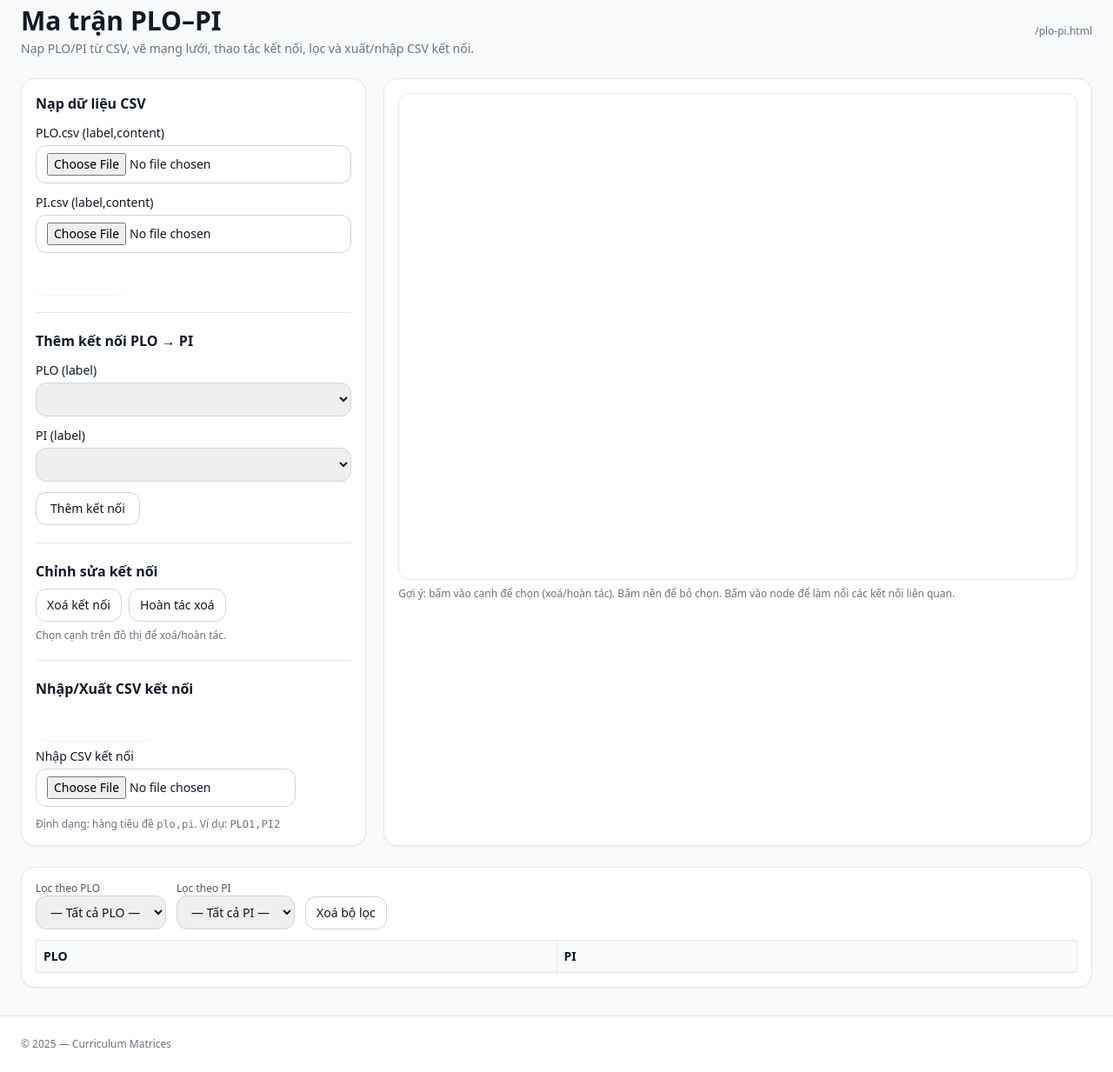
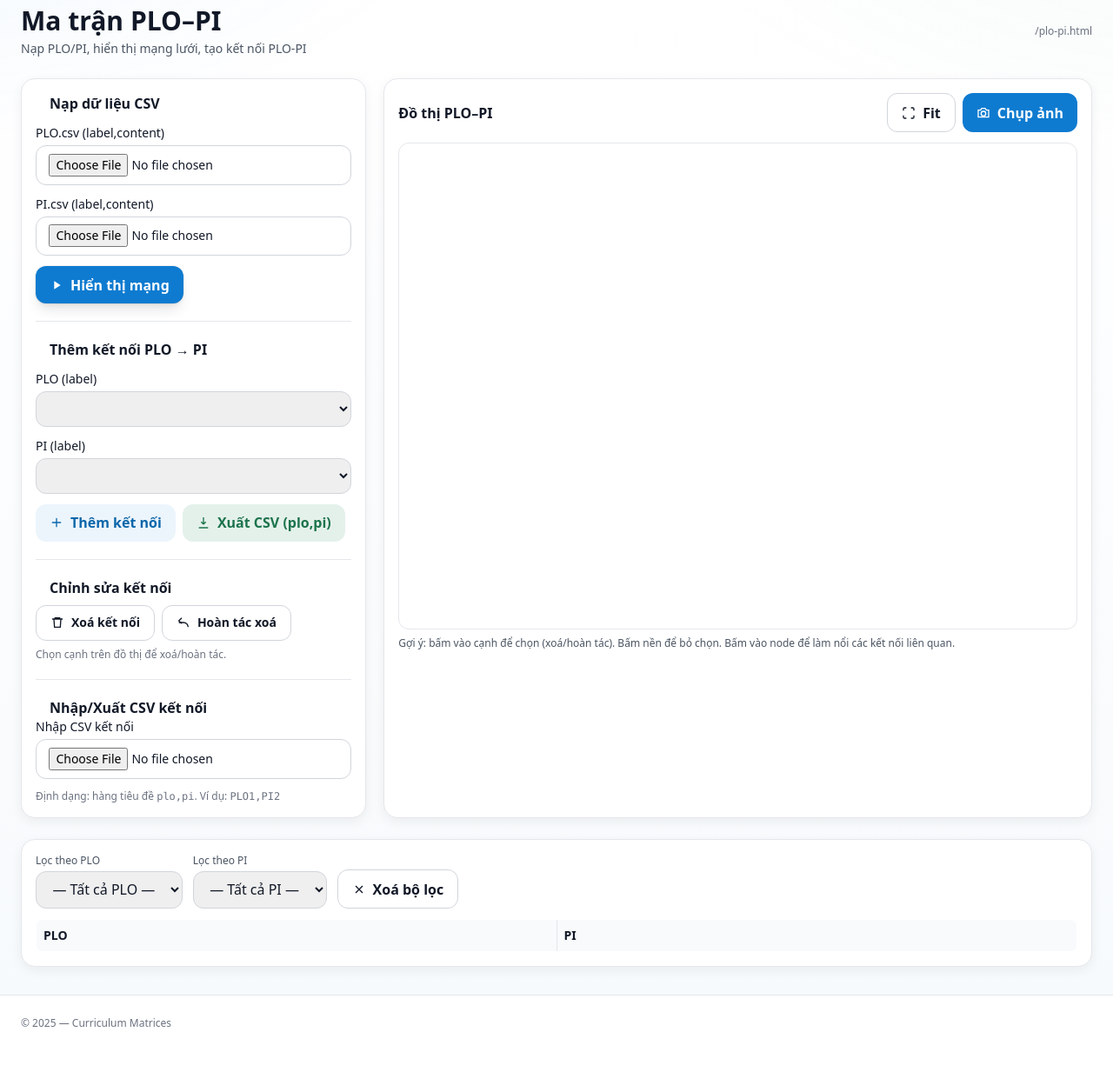
Before and after one commit to vophong90/TM-CBE, a plain HTML site: page plo-pi.html in a window 1280 px wide. Shown: the part 75-1308 px from the top of the page at 87% size. After the commit the page ends 1284 px from the top, so only its background shows below. Drawn offline with nearby package versions, Linux system fonts and the light colour scheme; a script that the page names is missing.

Commit message:
Update plo-pi.html

```diff
--- a/plo-pi.html
+++ b/plo-pi.html
@@ -5,46 +5,75 @@
   <meta name="viewport" content="width=device-width, initial-scale=1" />
   <title>Ma trận PLO–PI</title>
 
-  <!-- Brand palette + Tailwind CDN -->
+  <!-- Font -->
   <link rel="preconnect" href="https://fonts.gstatic.com" crossorigin>
   <link href="https://fonts.googleapis.com/css2?family=Inter:wght@400;600;700&display=swap" rel="stylesheet">
+
+  <!-- Tailwind config (đặt TRƯỚC CDN) -->
   <script>
-    const brand = {
-      50:'#EEF7FF',100:'#D8ECFF',200:'#BADBFF',300:'#8EC4FF',400:'#5AA9F7',
-      500:'#2D8FE8',600:'#0E7BD0',700:'#0B66AA',800:'#0D5186',900:'#0E436F'
-    };
-    const yhct = {
-      50:'#EFFAF3',100:'#D7F2E2',200:'#B5E6C9',300:'#86D6AA',400:'#53C48B',
-      500:'#2BAE72',600:'#228C5C',700:'#1C734C',800:'#165B3D',900:'#124B33'
-    };
-    const accent = {
-      50:'#FFFAE8',100:'#FFF3C4',200:'#FFE58A',300:'#FFD34D',400:'#FFC21E',
-      500:'#FFB000',600:'#F59F00',700:'#D97706',800:'#B45309',900:'#92400E'
-    };
-    tailwind.config = {
-      theme:{ extend:{ colors:{brand,yhct,herb:yhct,accent}, fontFamily:{sans:['Inter','ui-sans-serif','system-ui']} } }
-    };
+    const brand = {50:'#EEF7FF',100:'#D8ECFF',200:'#BADBFF',300:'#8EC4FF',400:'#5AA9F7',
+                   500:'#2D8FE8',600:'#0E7BD0',700:'#0B66AA',800:'#0D5186',900:'#0E436F'};
+    const yhct  = {50:'#EFFAF3',100:'#D7F2E2',200:'#B5E6C9',300:'#86D6AA',400:'#53C48B',
+                   500:'#2BAE72',600:'#228C5C',700:'#1C734C',800:'#165B3D',900:'#124B33'};
+    const accent= {50:'#FFFAE8',100:'#FFF3C4',200:'#FFE58A',300:'#FFD34D',400:'#FFC21E',
+                   500:'#FFB000',600:'#F59F00',700:'#D97706',800:'#B45309',900:'#92400E'};
+    window.tailwind = { config: {
+      theme:{ extend:{ colors:{ brand, yhct, herb:yhct, accent },
+                        fontFamily:{ sans:['Inter','ui-sans-serif','system-ui'] } } }
+    }};
   </script>
   <script src="https://cdn.tailwindcss.com"></script>
 
-  <!-- Favicon pack (nếu đã thêm vào /assets/brand/ ) -->
-  <link rel="icon" href="/assets/brand/favicon.svg" type="image/svg+xml">
-  <link rel="alternate icon" href="/assets/brand/favicon.ico">
-  <link rel="apple-touch-icon" href="/assets/brand/apple-touch-icon.png">
-  <link rel="mask-icon" href="/assets/brand/safari-pinned-tab.svg" color="#0E7BD0">
-  <link rel="manifest" href="/assets/brand/site.webmanifest">
+  <!-- Favicon pack (đường dẫn tương đối như index) -->
+  <link rel="icon" href="./assets/brand/favicon.svg" type="image/svg+xml">
+  <link rel="alternate icon" href="./assets/brand/favicon.ico">
+  <link rel="apple-touch-icon" href="./assets/brand/apple-touch-icon.png">
+  <link rel="mask-icon" href="./assets/brand/safari-pinned-tab.svg" color="#0E7BD0">
+  <link rel="manifest" href="./assets/brand/site.webmanifest">
   <meta name="theme-color" content="#0E7BD0">
 
-  <!-- App styles (tùy chọn của bạn) -->
+  <!-- App styles -->
   <link rel="stylesheet" href="./css/styles.css" />
 
   <!-- Libs -->
   <script src="https://unpkg.com/cytoscape@3.28.1/dist/cytoscape.min.js"></script>
   <script src="https://cdn.jsdelivr.net/npm/papaparse@5.4.1/papaparse.min.js"></script>
+
+  <style>
+    :root{
+      --brand-600:#0E7BD0; --brand-700:#0B66AA;
+      --yhct-600:#228C5C;  --accent-600:#F59F00;
+    }
+    /* Buttons đồng bộ với index */
+    .btn{display:inline-flex;align-items:center;gap:.5rem;border-radius:.75rem;
+         font-weight:700; padding:.6rem 1rem; transition:.2s}
+    .btn svg{width:1rem;height:1rem}
+    .btn-primary{background:var(--brand-600);color:#fff}
+    .btn-primary:hover{background:var(--brand-700)}
+    .btn-outline{border:1px solid #d1d5db;background:#fff}
+    .btn-outline:hover{background:#f8fafc}
+    .btn-soft{background:rgba(14,123,208,.08); color:#0B66AA}
+    .btn-soft:hover{background:rgba(14,123,208,.12)}
+    /* Inputs */
+    .input{border:1px solid #d1d5db;border-radius:.75rem;padding:.55rem .9rem}
+    .input:focus{outline:none;box-shadow:0 0 0 2px rgba(14,123,208,.35);border-color:#8EC4FF}
+    /* Card */
+    .card{border-radius:1rem;border:1px solid #e5e7eb;background:#fff;box-shadow:0 4px 14px rgba(0,0,0,.06)}
+    /* Page tint giống index */
+    .page{
+      background:
+        radial-gradient(1100px 520px at -10% -10%, rgba(14,123,208,.06), transparent 60%),
+        radial-gradient(1100px 520px at 110% -10%, rgba(43,174,114,.06), transparent 60%),
+        linear-gradient(180deg,#fff 0%, #f7fafc 100%);
+    }
+    /* Table */
+    table thead th{background:#f8fafc}
+  </style>
 </head>
-<body class="bg-gray-50 text-gray-900 font-sans">
+
+<body class="bg-white text-gray-900 font-sans">
   <!-- NAV -->
-  <header class="sticky top-0 z-40 bg-white/90 backdrop-blur border-b">
+  <header class="sticky top-0 z-40 bg-white border-b border-gray-200">
     <nav class="max-w-7xl mx-auto px-4 md:px-6 py-3 flex items-center justify-between">
       <a href="./index.html" class="flex items-center gap-3 font-bold">
         <span class="inline-block w-2 h-2 rounded-full bg-brand-600"></span>
@@ -52,128 +81,165 @@
       </a>
       <ul class="flex gap-4 text-sm" id="topnav">
         <li><a href="./plo-pi.html" data-nav="plo-pi" class="nav-link text-brand-700">PLO-PI</a></li>
-        <li><a href="./plo-course.html" data-nav="plo-course" class="nav-link">PLO-Course</a></li>
-        <li><a href="./clo-plo.html" data-nav="clo-plo" class="nav-link">CLO-PLO</a></li>
-        <li><a href="./phan-bo-khung.html" data-nav="phan-bo-khung" class="nav-link">Phân bổ khung</a></li>
+        <li><a href="./plo-course.html" data-nav="plo-course" class="nav-link hover:text-brand-700">PLO-Course</a></li>
+        <li><a href="./clo-plo.html" data-nav="clo-plo" class="nav-link hover:text-brand-700">CLO-PLO</a></li>
+        <li><a href="./phan-bo-khung.html" data-nav="phan-bo-khung" class="nav-link hover:text-brand-700">Phân bổ khung</a></li>
       </ul>
     </nav>
   </header>
 
   <!-- PAGE -->
-  <main class="max-w-7xl mx-auto px-4 md:px-6 py-8 space-y-6">
+  <main class="page">
+    <div class="max-w-7xl mx-auto px-4 md:px-6 py-8 space-y-6">
       <div class="flex items-center justify-between">
         <div>
           <h1 class="text-2xl md:text-3xl font-semibold">Ma trận <span class="text-brand-700">PLO–PI</span></h1>
-        <p class="text-sm text-gray-500 mt-1">Nạp PLO/PI từ CSV, vẽ mạng lưới, thao tác kết nối, lọc và xuất/nhập CSV kết nối.</p>
+          <p class="text-sm text-gray-600 mt-1">Nạp PLO/PI, hiển thị mạng lưới, tạo kết nối PLO-PI</p>
         </div>
         <div class="text-xs text-gray-500">/plo-pi.html</div>
       </div>
 
       <div class="grid lg:grid-cols-3 gap-5">
         <!-- LEFT: CSV + Actions -->
-      <section class="rounded-2xl border bg-white shadow-sm p-4 space-y-5">
+        <section class="card p-4 space-y-5">
+          <!-- Block: CSV -->
           <div class="space-y-3">
-          <h3 class="font-semibold">Nạp dữ liệu CSV</h3>
+            <h3 class="font-semibold flex items-center gap-2">
+              <span class="inline-block w-2 h-2 rounded-full bg-brand-600"></span>
+              Nạp dữ liệu CSV
+            </h3>
             <label class="block text-sm">PLO.csv (label,content)
-            <input type="file" id="ploCsvInput" accept=".csv"
-                   class="mt-1 w-full rounded-xl border border-gray-300 px-3 py-2 text-sm focus:outline-none focus:ring-2 focus:ring-brand-500 focus:border-brand-500">
+              <input type="file" id="ploCsvInput" accept=".csv" class="input mt-1 w-full">
             </label>
             <label class="block text-sm">PI.csv (label,content)
-            <input type="file" id="piCsvInput" accept=".csv"
-                   class="mt-1 w-full rounded-xl border border-gray-300 px-3 py-2 text-sm focus:outline-none focus:ring-2 focus:ring-brand-500 focus:border-brand-500">
+              <input type="file" id="piCsvInput" accept=".csv" class="input mt-1 w-full">
             </label>
-          <button id="btnBuild"
-                  class="inline-flex items-center justify-center rounded-xl bg-brand-600 hover:bg-brand-700 text-white px-4 py-2 text-sm font-semibold shadow-sm">
-            Xây đồ thị
+            <button id="btnBuild" class="btn btn-primary shadow-lg ring-1 ring-black/5">
+              <!-- play icon -->
+              <svg viewBox="0 0 24 24" fill="currentColor"><path d="M8 5v14l11-7z"/></svg>
+              Hiển thị mạng
             </button>
             <div id="buildStatus" class="text-xs text-gray-500"></div>
           </div>
 
           <hr class="border-gray-200">
 
+          <!-- Block: Add edge -->
           <div class="space-y-3">
-          <h3 class="font-semibold">Thêm kết nối PLO → PI</h3>
+            <h3 class="font-semibold flex items-center gap-2">
+              <span class="inline-block w-2 h-2 rounded-full bg-brand-600"></span>
+              Thêm kết nối PLO → PI
+            </h3>
             <label class="block text-sm">PLO (label)
-            <select id="plo-add"
-                    class="mt-1 w-full rounded-xl border border-gray-300 px-3 py-2 text-sm focus:outline-none focus:ring-2 focus:ring-brand-500 focus:border-brand-500"></select>
+              <select id="plo-add" class="input mt-1 w-full"></select>
             </label>
             <label class="block text-sm">PI (label)
-            <select id="pi-add"
-                    class="mt-1 w-full rounded-xl border border-gray-300 px-3 py-2 text-sm focus:outline-none focus:ring-2 focus:ring-brand-500 focus:border-brand-500"></select>
+              <select id="pi-add" class="input mt-1 w-full"></select>
             </label>
-          <button id="btnAdd"
-                  class="inline-flex items-center justify-center rounded-xl border border-gray-300 hover:bg-gray-50 px-4 py-2 text-sm font-medium">
+            <div class="flex flex-wrap gap-2">
+              <button id="btnAdd" class="btn btn-soft">
+                <!-- plus icon -->
+                <svg viewBox="0 0 24 24" fill="currentColor"><path d="M12 5v14m-7-7h14" stroke="currentColor" stroke-width="2" stroke-linecap="round"/></svg>
                 Thêm kết nối
               </button>
+              <button id="btnExportConnCSV" class="btn" style="background: rgba(34,140,92,.12); color:#1C734C">
+                <!-- download icon -->
+                <svg viewBox="0 0 24 24" fill="none" stroke="currentColor" stroke-width="2"><path d="M12 3v12m0 0 4-4m-4 4-4-4M4 21h16"/></svg>
+                Xuất CSV (plo,pi)
+              </button>
+            </div>
           </div>
 
           <hr class="border-gray-200">
 
+          <!-- Block: Edit edges -->
           <div class="space-y-2">
-          <h3 class="font-semibold">Chỉnh sửa kết nối</h3>
+            <h3 class="font-semibold flex items-center gap-2">
+              <span class="inline-block w-2 h-2 rounded-full bg-brand-600"></span>
+              Chỉnh sửa kết nối
+            </h3>
             <div class="flex flex-wrap gap-2 text-sm">
-            <button id="btnDelete" class="rounded-xl border border-gray-300 hover:bg-gray-50 px-3 py-2">Xoá kết nối</button>
-            <button id="btnUndo" class="rounded-xl border border-gray-300 hover:bg-gray-50 px-3 py-2">Hoàn tác xoá</button>
+              <button id="btnDelete" class="btn btn-outline">
+                <!-- trash icon -->
+                <svg viewBox="0 0 24 24" fill="none" stroke="currentColor" stroke-width="2"><path d="M3 6h18M8 6V4h8v2M6 6l1 14h10l1-14"/></svg>
+                Xoá kết nối
+              </button>
+              <button id="btnUndo" class="btn btn-outline">
+                <!-- undo icon -->
+                <svg viewBox="0 0 24 24" fill="none" stroke="currentColor" stroke-width="2"><path d="M9 14 4 9l5-5"/><path d="M20 20a8 8 0 0 0-8-8H4"/></svg>
+                Hoàn tác xoá
+              </button>
             </div>
             <p class="text-xs text-gray-500">Chọn cạnh trên đồ thị để xoá/hoàn tác.</p>
           </div>
 
           <hr class="border-gray-200">
 
+          <!-- Block: Import edges CSV -->
           <div class="space-y-3">
-          <h3 class="font-semibold">Nhập/Xuất CSV kết nối</h3>
-          <div class="flex flex-wrap items-center gap-2">
-            <button id="btnExportConnCSV"
-                    class="rounded-xl bg-yhct-600 hover:bg-yhct-700 text-white px-3 py-2 text-sm font-semibold shadow-sm">
-              Xuất CSV (plo,pi)
-            </button>
+            <h3 class="font-semibold flex items-center gap-2">
+              <span class="inline-block w-2 h-2 rounded-full bg-brand-600"></span>
+              Nhập/Xuất CSV kết nối
+            </h3>
             <label class="text-sm">
               <span class="block mb-1">Nhập CSV kết nối</span>
-              <input type="file" id="connCsvInput" accept=".csv"
-                     class="w-full rounded-xl border border-gray-300 px-3 py-2 text-sm focus:outline-none focus:ring-2 focus:ring-brand-500 focus:border-brand-500">
+              <input type="file" id="connCsvInput" accept=".csv" class="input w-full">
             </label>
-          </div>
             <p class="text-xs text-gray-500">Định dạng: hàng tiêu đề <code>plo,pi</code>. Ví dụ: <code>PLO1,PI2</code></p>
           </div>
         </section>
 
         <!-- RIGHT: Graph -->
-      <section class="lg:col-span-2 rounded-2xl border bg-white shadow-sm p-4">
-        <div id="cy" class="w-full rounded-xl border border-gray-200" style="height: 560px;"></div>
+        <section class="lg:col-span-2 card p-4">
+          <div class="flex items-center justify-between mb-3">
+            <h3 class="font-semibold">Đồ thị PLO–PI</h3>
+            <div class="flex flex-wrap gap-2">
+              <button id="btnFit" class="btn btn-outline" title="Fit to view">
+                <!-- maximize -->
+                <svg viewBox="0 0 24 24" fill="none" stroke="currentColor" stroke-width="2"><path d="M3 8V5a2 2 0 0 1 2-2h3M21 8V5a2 2 0 0 0-2-2h-3M3 16v3a2 2 0 0 0 2 2h3M21 16v3a2 2 0 0 1-2 2h-3"/></svg>
+                Fit
+              </button>
+              <button id="btnScreenshot" class="btn btn-primary">
+                <!-- camera -->
+                <svg viewBox="0 0 24 24" fill="none" stroke="currentColor" stroke-width="2"><path d="M3 7h4l2-3h6l2 3h4v12H3z"/><circle cx="12" cy="13" r="4"/></svg>
+                Chụp ảnh
+              </button>
+            </div>
+          </div>
+          <div id="cy" class="w-full rounded-xl border border-gray-200 bg-white" style="height: 560px;"></div>
           <div id="tooltip"
-             style="position:absolute; display:none; background:#fff; border:1px solid #e5e7eb; padding:8px; border-radius:10px; box-shadow:0 4px 14px rgba(0,0,0,.08); font-size:12px; max-width:440px; z-index:50;"></div>
-        <p class="text-xs text-gray-500 mt-2">
+               style="position:absolute; display:none; background:#fff; border:1px solid #e5e7eb; padding:8px; border-radius:10px; box-shadow:0 4px 14px rgba(0,0,0,.08); font-size:12px; max-width:480px; z-index:50;"></div>
+          <p class="text-xs text-gray-600 mt-2">
             Gợi ý: bấm vào cạnh để chọn (xoá/hoàn tác). Bấm nền để bỏ chọn. Bấm vào node để làm nổi các kết nối liên quan.
           </p>
         </section>
       </div>
 
       <!-- TABLE + FILTERS -->
-    <section class="rounded-2xl border bg-white shadow-sm p-4">
+      <section class="card p-4">
         <div class="flex flex-wrap items-end gap-3 mb-3">
           <div>
             <label class="block text-xs text-gray-600">Lọc theo PLO</label>
-          <select id="filter-plo"
-                  class="rounded-xl border border-gray-300 px-3 py-2 text-sm focus:outline-none focus:ring-2 focus:ring-brand-500 focus:border-brand-500">
+            <select id="filter-plo" class="input mt-1">
               <option value="">— Tất cả PLO —</option>
             </select>
           </div>
           <div>
             <label class="block text-xs text-gray-600">Lọc theo PI</label>
-          <select id="filter-pi"
-                  class="rounded-xl border border-gray-300 px-3 py-2 text-sm focus:outline-none focus:ring-2 focus:ring-brand-500 focus:border-brand-500">
+            <select id="filter-pi" class="input mt-1">
               <option value="">— Tất cả PI —</option>
             </select>
           </div>
-        <button id="btnClearFilters"
-                class="rounded-xl border border-gray-300 hover:bg-gray-50 px-3 py-2 text-sm">
+          <button id="btnClearFilters" class="btn btn-outline">
+            <!-- x icon -->
+            <svg viewBox="0 0 24 24" fill="none" stroke="currentColor" stroke-width="2"><path d="m18 6-12 12M6 6l12 12"/></svg>
             Xoá bộ lọc
           </button>
         </div>
 
         <div class="overflow-auto">
-        <table id="resultTable" class="min-w-full text-sm border border-gray-200">
-          <thead class="bg-gray-50 sticky top-0">
+          <table id="resultTable" class="min-w-full text-sm border border-gray-200 rounded-lg overflow-hidden">
+            <thead class="sticky top-0">
               <tr class="text-left">
                 <th class="border p-2 w-1/2">PLO</th>
                 <th class="border p-2 w-1/2">PI</th>
@@ -183,6 +249,7 @@
           </table>
         </div>
       </section>
+    </div>
   </main>
 
   <!-- FOOTER -->
@@ -197,8 +264,24 @@
     </div>
   </footer>
 
+  <!-- Scripts -->
   <script src="./js/common.js"></script>
   <script src="./js/plo-pi.js"></script>
-  <script>window.__setActive && window.__setActive("plo-pi");</script>
+  <script>
+    // Ví dụ: gán sự kiện cho nút phụ nếu bạn muốn xử lý ở đây
+    document.getElementById('btnFit')?.addEventListener('click', ()=> {
+      if(window.cy) { window.cy.fit(); }
+    });
+    document.getElementById('btnScreenshot')?.addEventListener('click', ()=> {
+      if(window.cy){
+        const png64 = window.cy.png({bg:'white', full:true, scale:2});
+        const a = document.createElement('a');
+        a.href = png64;
+        a.download = 'PLO-PI-graph.png';
+        a.click();
+      }
+    });
+    window.__setActive && window.__setActive("plo-pi");
+  </script>
 </body>
 </html>
```
Lines whose indentation alone changed are shown as unchanged.
